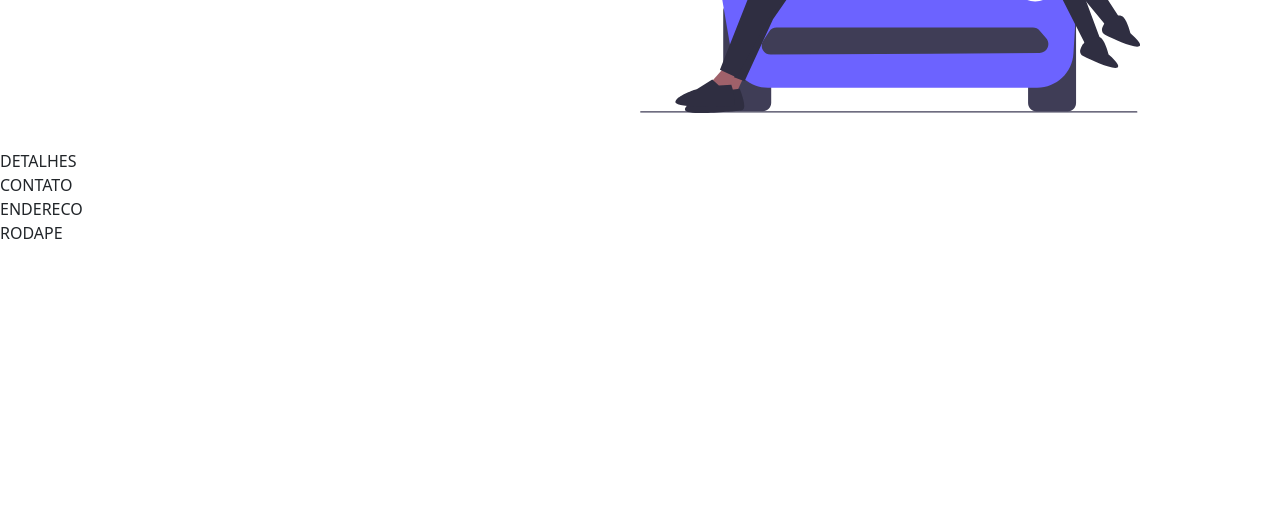
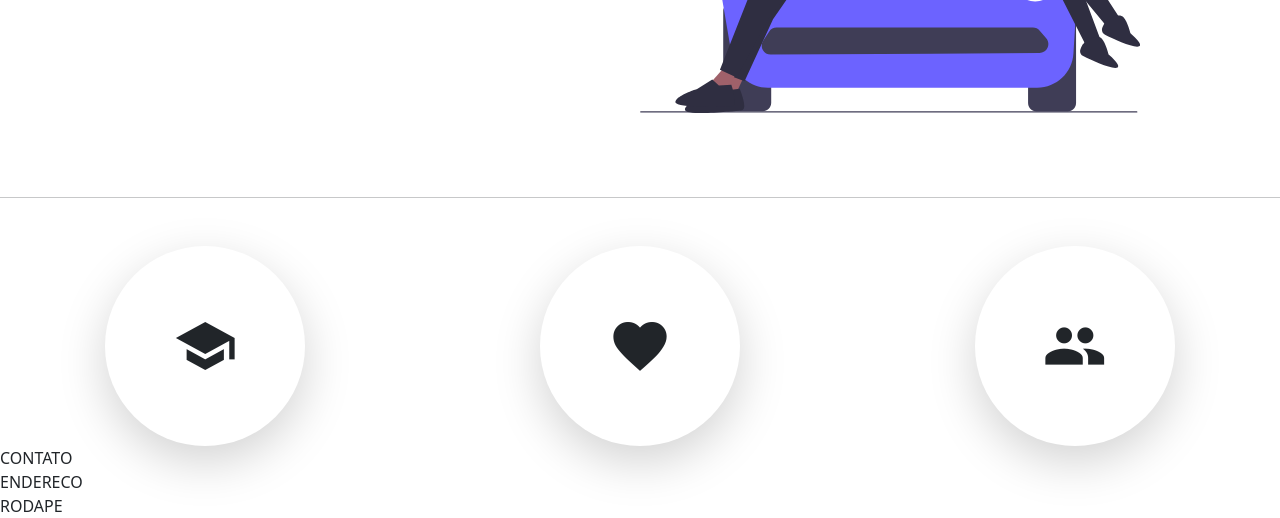
Before and after one commit to Rafaelsilvaautos/landing-page-fs13, a plain HTML site: page index.html in a window 1280 px wide. Shown: the part 307-825 px from the top of the page. Before the commit the page ends 800 px from the top, so only its background shows below. Drawn offline with nearby package versions, Linux system fonts and the light colour scheme.

Commit message:
detalhes realizado

```diff
--- a/css/custom.css
+++ b/css/custom.css
@@ -3,3 +3,27 @@
     align-items: center;
 
 }
+
+.custom-details {
+
+    width: 200px;
+    height:200px;
+    border-radius:100%;
+    margin:auto;
+    color:#fffffff;
+
+    display: flex;
+    align-items: center;
+    justify-content: center;
+}
+
+.custom-details i {
+    font-size: 4rem;
+    transition: 1s;
+}
+.custom-details:hover i {
+    color:blue;
+    transform: rotate(-720deg) scale(1.2);
+    transition 2s;
+    cursor: pointer;
+}
--- a/index.html
+++ b/index.html
@@ -6,6 +6,8 @@
     <meta name="viewport" content="width=device-width, initial-scale=1.0">
     <title>Document</title>
     <link href="https://cdn.jsdelivr.net/npm/bootstrap@5.3.0-alpha1/dist/css/bootstrap.min.css" rel="stylesheet" integrity="sha384-GLhlTQ8iRABdZLl6O3oVMWSktQOp6b7In1Zl3/Jr59b6EGGoI1aFkw7cmDA6j6gD" crossorigin="anonymous">
+    <link href="https://fonts.googleapis.com/css2?family=Material+Icons"
+      rel="stylesheet">
     <link rel="stylesheet" href="css/custom.css">
 
 </head>
@@ -97,9 +99,31 @@
         </button>
       </div>
 </header>
+<hr class="mt-5 mb-5">
+<section class=" row text-center mt-5">
 
-<section>
-    DETALHES
+  </article>
+
+  <div class="col">
+    <article class="custom-details shadow-lg">
+      <i class="material-icons">school</i>
+
+    </article>
+  </div>
+
+  <div class="col">
+    <article class="custom-details shadow-lg">
+      <i class="material-icons">favorite</i>
+    </article>
+  </div>
+
+  <div class="col">
+    <article class="custom-details shadow-lg">
+      <i class="material-icons">group</i>
+    </article>
+  </div>
+
+
 </section>
 
 <section>
```
